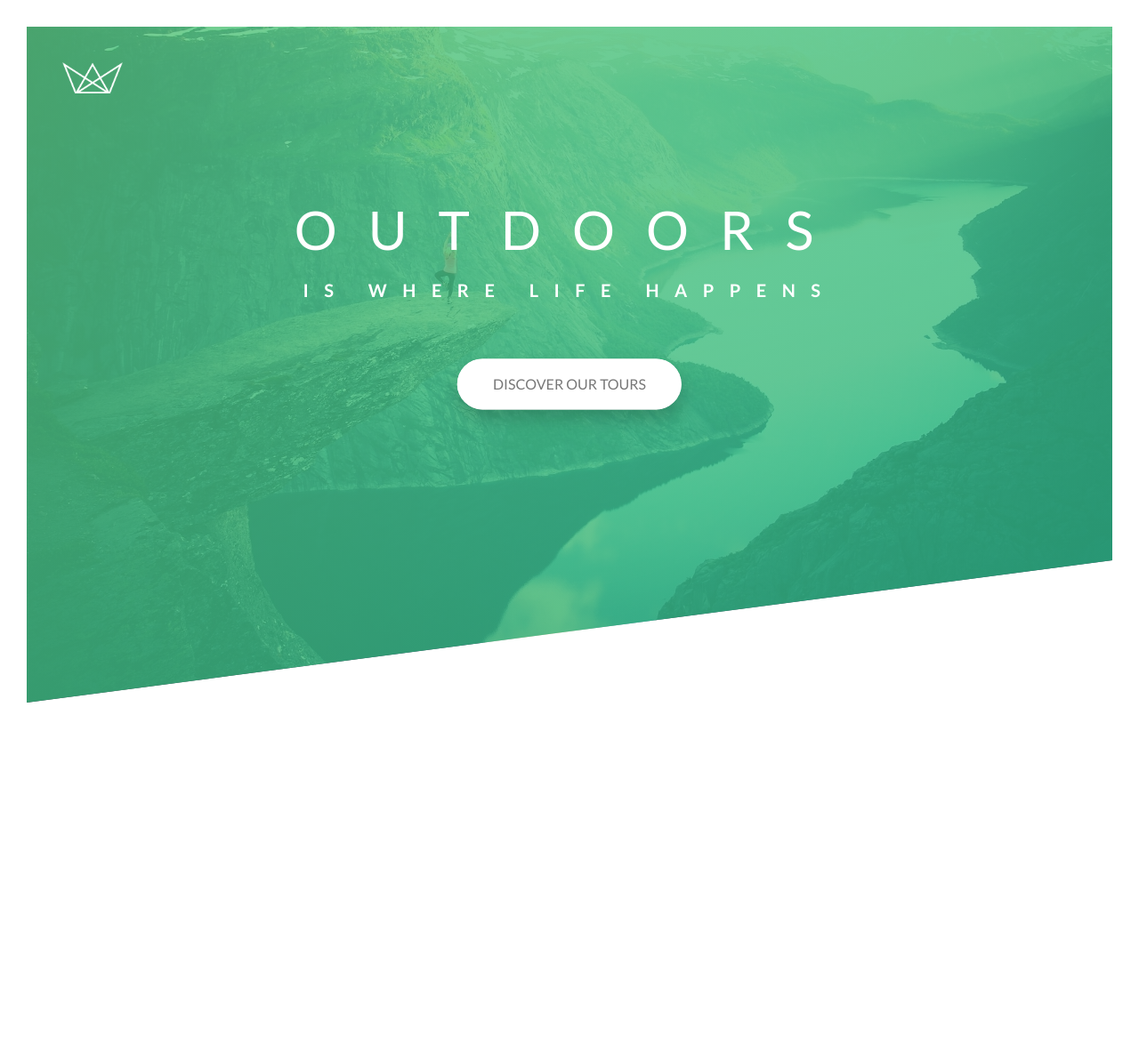
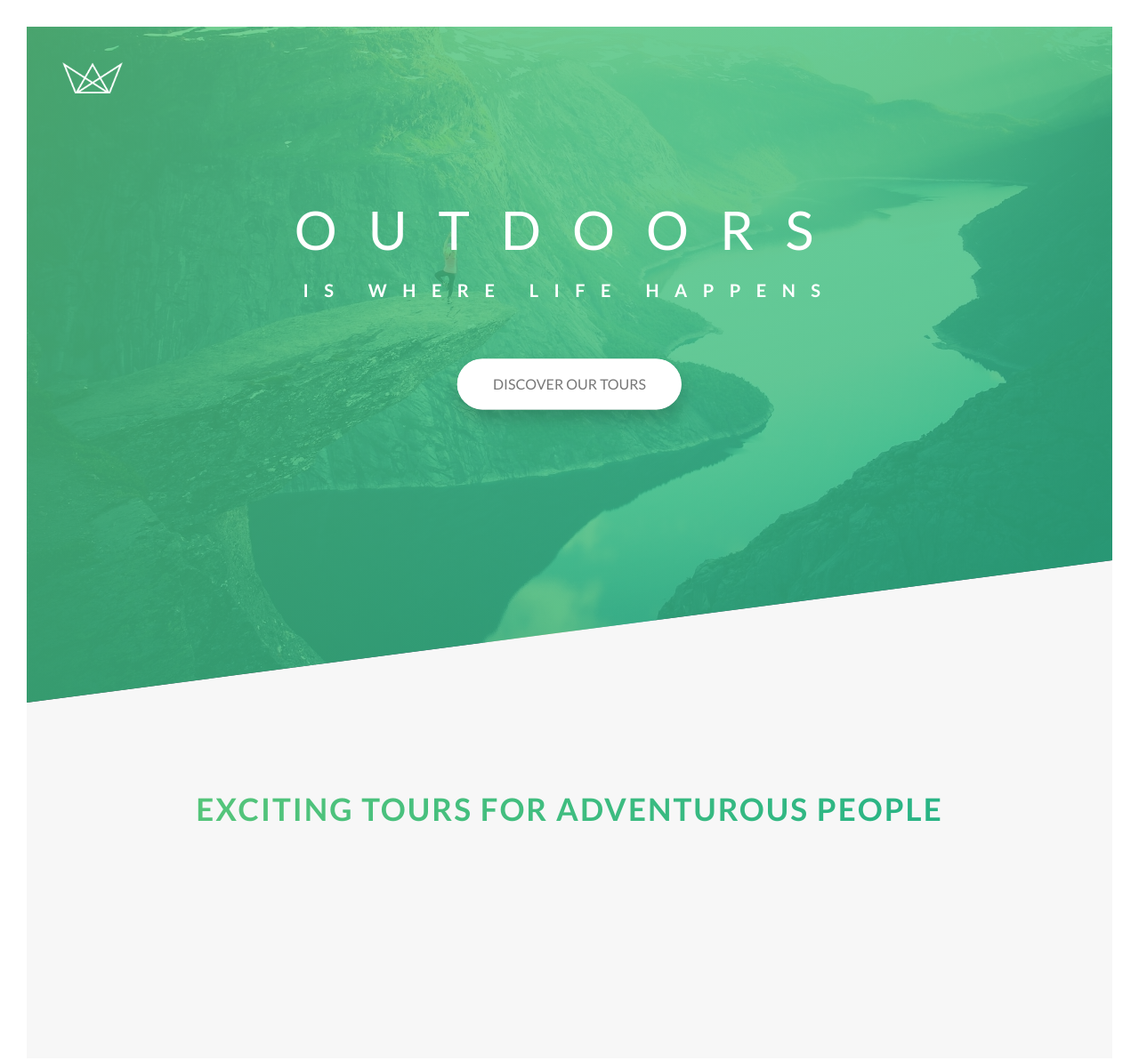
Before and after one commit to biwkf/advanced-css-course-natours, a website: page index.html in a window 1280 px wide. Shown: the whole page at 89% size. Before the commit the page ends 820 px from the top, so only its background shows below. Drawn offline with Linux system fonts and the light colour scheme.

Commit message:
start styling about section

```diff
--- a/index.html
+++ b/index.html
@@ -27,5 +27,15 @@
                 <a href="#" class="btn btn--white btn--animated">Discover our tours</a>
             </div>
         </header>
+
+        <main>
+            <div class="section-about">
+                <div class="u-center-text">
+                    <h2 class="heading-secondary">
+                        Exciting tours for adventurous people
+                    </h2>
+                </div>
+            </div>
+        </main>
     </body>
 </html>
--- a/sass/abstracts/_variables.scss
+++ b/sass/abstracts/_variables.scss
@@ -5,6 +5,7 @@
 
 $color-white: #fff;
 $color-grey: #777;
+$color-grey-light-1: #f7f7f7;
 
 $color-black: #000;
 
--- a/sass/base/_typography.scss
+++ b/sass/base/_typography.scss
@@ -36,3 +36,20 @@
     }
 
 }
+
+.heading-secondary {
+    font-size: 3.5rem;
+    text-transform: uppercase;
+    font-weight: 700;
+    background-image: linear-gradient(to right, $color-primary-light, $color-primary-dark);
+    display: inline-block;
+    -webkit-background-clip: text;
+    color: transparent;
+    transition: all .2s;
+    letter-spacing: .2rem;
+
+    &:hover {
+        transform: skewY(2deg) skewX(15deg) scale(1.1);
+        text-shadow: .5rem 1rem 2rem rgba($color-black, .2);
+    }
+}
--- a/sass/base/_utilities.scss
+++ b/sass/base/_utilities.scss
@@ -0,0 +1,3 @@
+.u-center-text {
+    text-align: center;
+}
--- a/sass/pages/_home.scss
+++ b/sass/pages/_home.scss
@@ -0,0 +1,5 @@
+.section-about {
+    background-color: $color-grey-light-1;
+    padding: 25rem 0;
+    margin-top: -20vh;
+}
```
Also changed, not shown: css/style.css, 1 other file.
